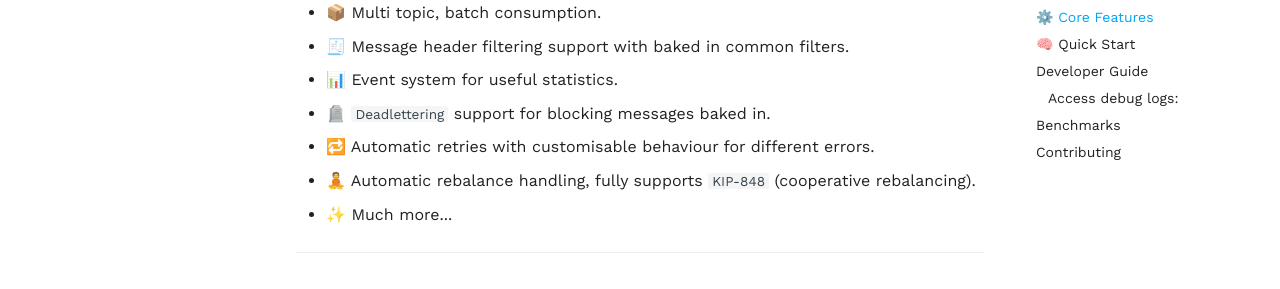
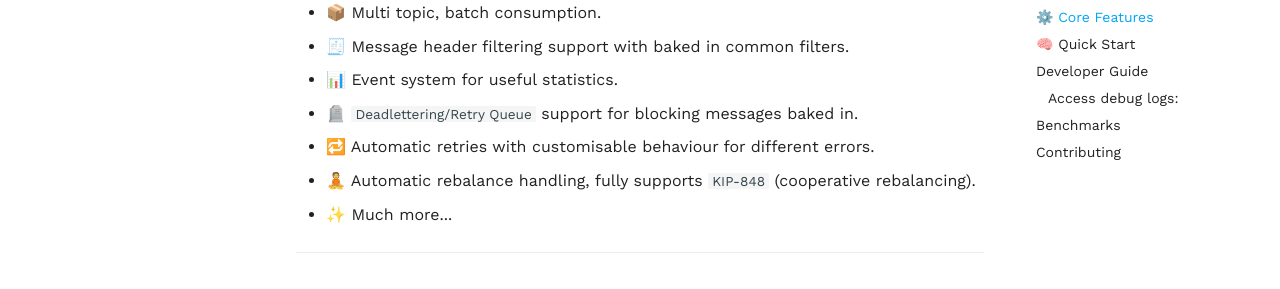
Before and after one commit to symonk/kafkac, an MkDocs documentation site: the page built from docs/index.md, in a window 1280 px wide and 900 px high, scrolled down 475 px. Shown: the part 154-443 px from the top of the window. Built offline with MkDocs 1.6.1 and Material for MkDocs 9.7.7, drawn with Linux system fonts in a browser that asks for light colours; comment, search, counter and statistics services are not loaded.

Commit message:
update docs to specify `retry queues`

```diff
--- a/docs/index.md
+++ b/docs/index.md
@@ -17,7 +17,7 @@ configurations and implement a `handler` for processing your messages.
 - 📦 Multi topic, batch consumption.
 - 🧾 Message header filtering support with baked in common filters.
 - 📊 Event system for useful statistics.
-- 🪦 `Deadlettering` support for blocking messages baked in.
+- 🪦 `Deadlettering/Retry Queue` support for blocking messages baked in.
 - 🔁 Automatic retries with customisable behaviour for different errors.
 - 🧘 Automatic rebalance handling, fully supports `KIP-848` (cooperative rebalancing).
 - ✨ Much more...
```
